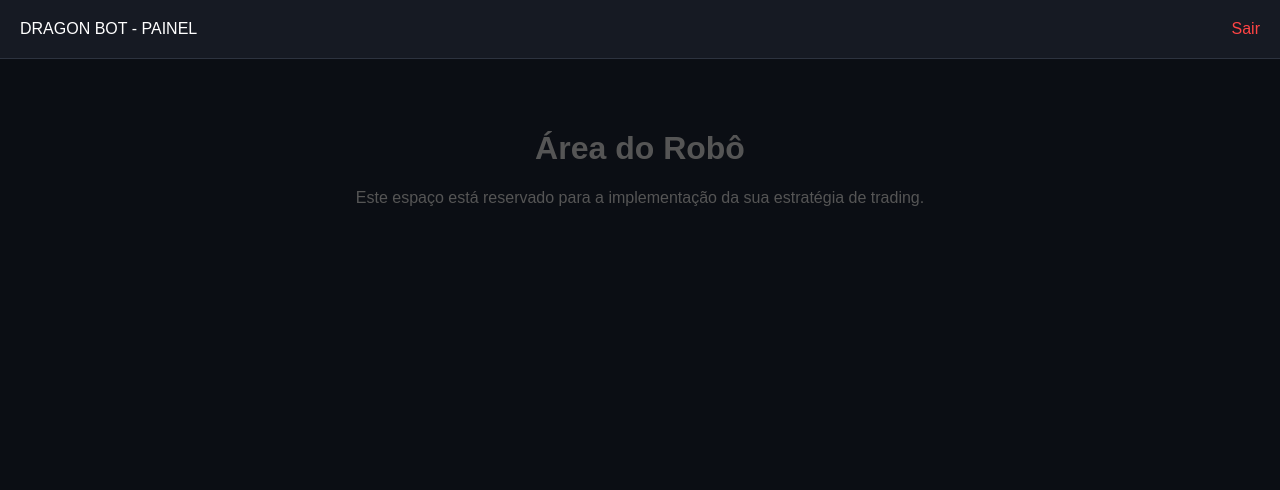
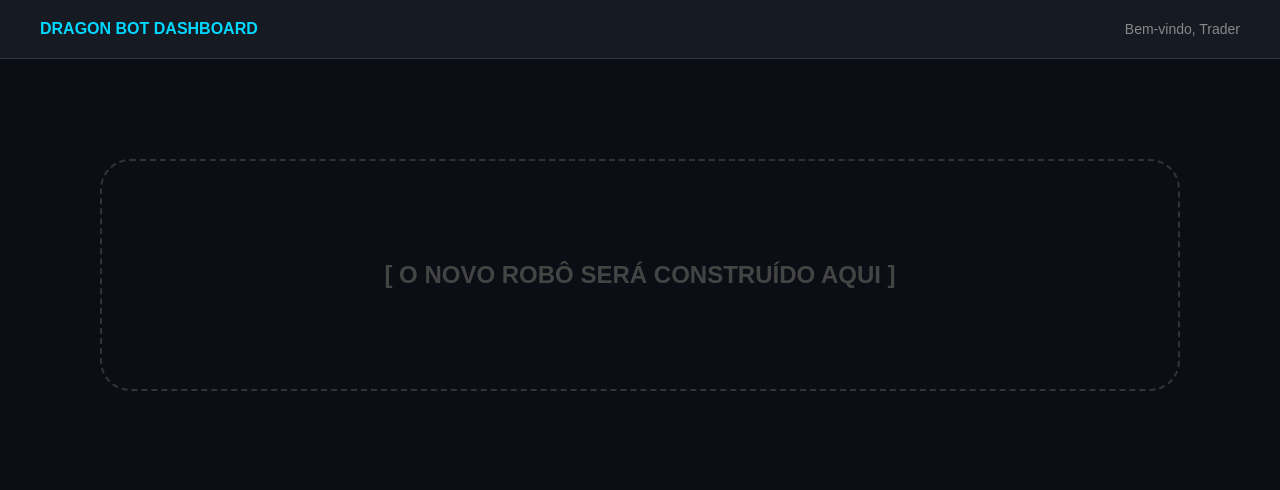
Before and after one commit to matheusdragons/dragonbot-saas, a Flask app: page /dashboard in a window 1280 px wide. Shown: the top 490 px of the page. Run offline with Flask 3, Linux system fonts and the light colour scheme.

Commit message:
Update dashboard.html

```diff
--- a/templates/dashboard.html
+++ b/templates/dashboard.html
@@ -2,21 +2,23 @@
 <html lang="pt-br">
 <head>
     <meta charset="UTF-8">
-    <title>Dashboard - Dragon Bot</title>
+    <title>Painel do Trader - Dragon Bot</title>
     <style>
         body { background: #0b0e14; color: white; font-family: sans-serif; margin: 0; }
-        .header { background: #161a23; padding: 20px; border-bottom: 1px solid #2d333f; display: flex; justify-content: space-between; }
-        .content { padding: 50px; text-align: center; color: #555; }
+        .nav { background: #161a23; padding: 20px 40px; border-bottom: 1px solid #2d333f; display: flex; justify-content: space-between; align-items: center; }
+        .main { padding: 100px; text-align: center; }
+        .placeholder-box { border: 2px dashed #333; padding: 100px; border-radius: 30px; color: #444; font-size: 24px; font-weight: bold; }
     </style>
 </head>
 <body>
-    <div class="header">
-        <div>DRAGON BOT - PAINEL</div>
-        <a href="/" style="color: #ff4444; text-decoration: none;">Sair</a>
+    <div class="nav">
+        <div style="font-weight: bold; color: #00d9ff;">DRAGON BOT DASHBOARD</div>
+        <div style="font-size: 14px; color: #888;">Bem-vindo, Trader</div>
     </div>
-    <div class="content">
-        <h1>Área do Robô</h1>
-        <p>Este espaço está reservado para a implementação da sua estratégia de trading.</p>
+    <div class="main">
+        <div class="placeholder-box">
+            [ O NOVO ROBÔ SERÁ CONSTRUÍDO AQUI ]
+        </div>
     </div>
 </body>
 </html>
```
